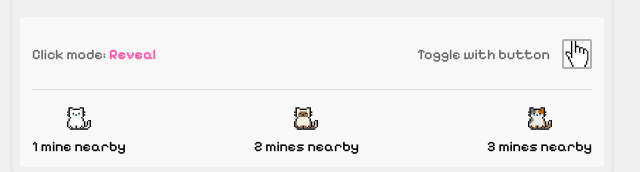
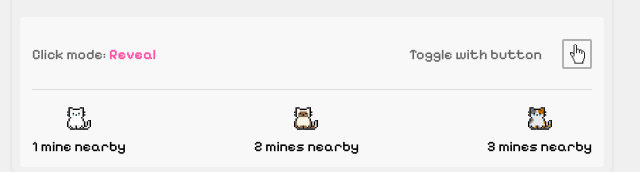
Before and after one commit to graceyuanjq/meowsweeper, a website built with Vite: page index.html in a window 1280 px wide. Shown: the part 858-1030 px from the top of the page, 328-968 px from the left. Built offline with nearby package versions, Linux system fonts and the light colour scheme.

Commit message:
fix: update toggle button styles and image paths

```diff
--- a/styles.css
+++ b/styles.css
@@ -354,6 +354,7 @@ body {
 .control-item {
     display: flex;
     align-items: center;
+    gap: 8px;
     font-size: 0.9rem;
     font-weight: 500;
     color: #666;
@@ -570,16 +571,16 @@ body {
 }
 
 .mode-icon {
-    width: 30px;
-    height: 30px;
-    background-image: url('../Asset/reveal-mode.svg');
-    background-size: 30px 30px;
+    width: 20px;
+    height: 20px;
+    background-image: url('./Asset/reveal-mode.svg');
+    background-size: contain;
     background-repeat: no-repeat;
     background-position: center;
 }
 
 .mode-toggle.flag-mode .mode-icon {
-    background-image: url('../Asset/flag-mode.svg');
+    background-image: url('./Asset/flag-mode.svg');
 }
 
 #current-mode {
```
